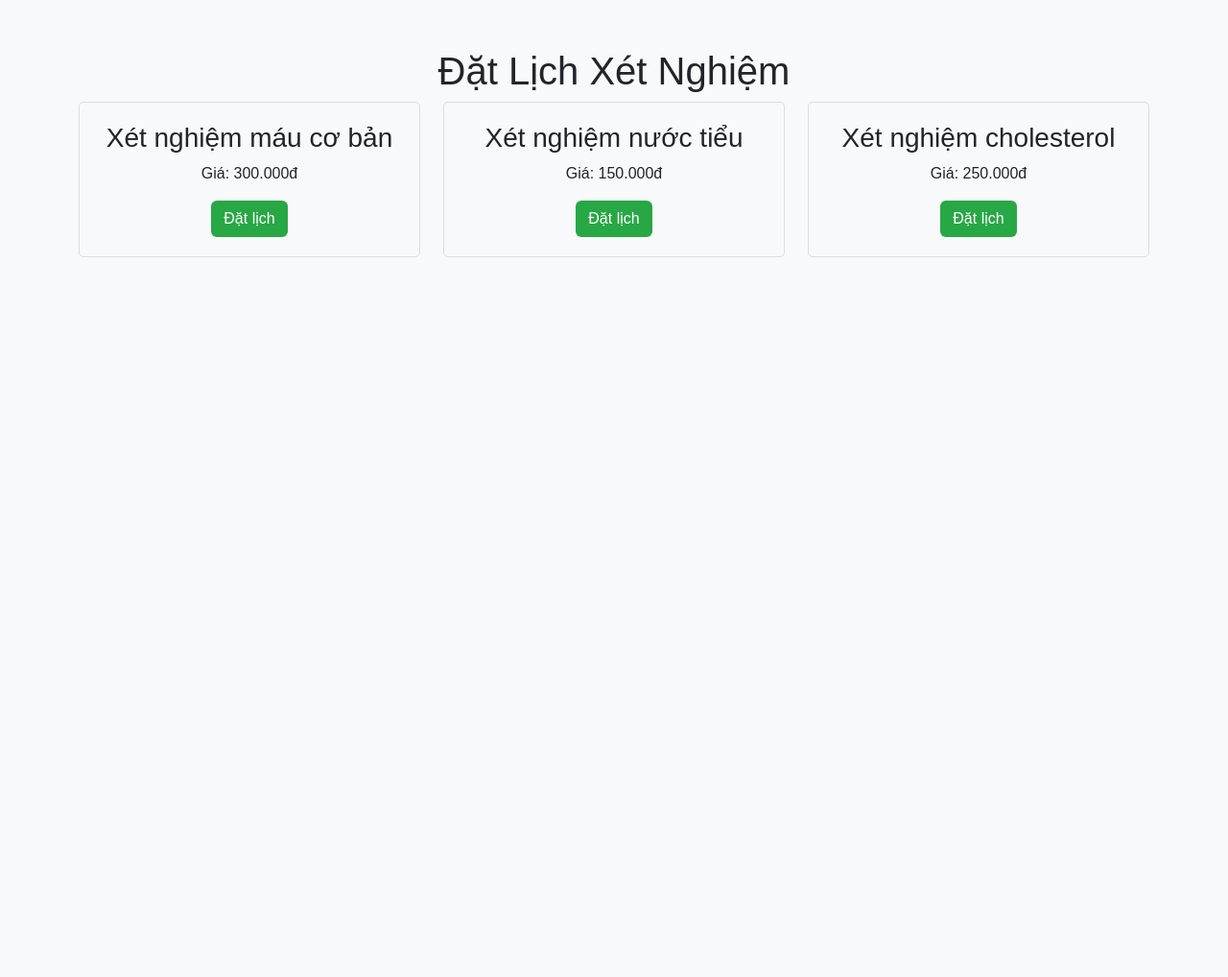
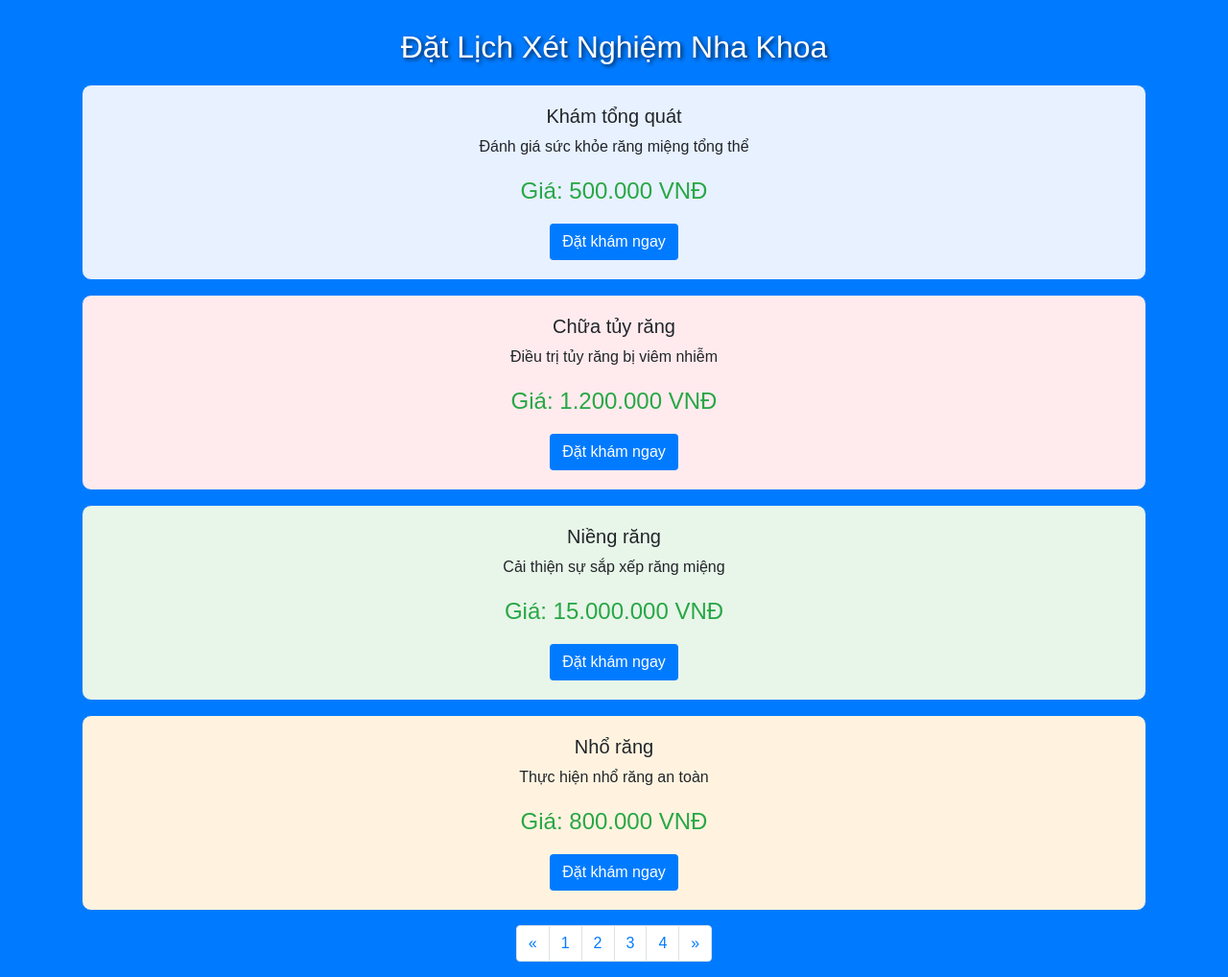
Before and after one commit to Trungdzvcl012/Nhom5, a Django app: page /datxetnghiem/ in a window 1280 px wide. Shown: the whole page at 96% size. Before the commit the page ends 268 px from the top, so only its background shows below. Run offline with Django 5.2, Linux system fonts and the light colour scheme; some libraries are stand-ins or nearby versions.

Commit message:
Update datxetnghiem.html

```diff
--- a/NhaKhoa/Web/Templates/datxetnghiem.html
+++ b/NhaKhoa/Web/Templates/datxetnghiem.html
@@ -1,102 +1,108 @@
 <!DOCTYPE html>
-<html lang="en">
+<html lang="vi">
 <head>
     <meta charset="UTF-8">
     <meta name="viewport" content="width=device-width, initial-scale=1.0">
-    <title>Đặt Lịch Xét Nghiệm</title>
-    <link href="https://cdn.jsdelivr.net/npm/bootstrap@5.3.0-alpha1/dist/css/bootstrap.min.css" rel="stylesheet">
+    <title>Đặt Lịch Xét Nghiệm Nha Khoa</title>
+    <link rel="stylesheet" href="https://stackpath.bootstrapcdn.com/bootstrap/4.5.2/css/bootstrap.min.css">
     <style>
         body {
-            background-color: #f8f9fa;
+            background-color: #007bff ;
             font-family: 'Arial', sans-serif;
         }
-
         .container {
-            margin-top: 50px;
+            margin-top: 30px;
         }
-
-        .test-card {
-            border: 1px solid #ddd;
-            border-radius: 5px;
+        .section-title {
+            text-align: center;
+            margin-bottom: 20px;
+            color: white; /* Màu chữ trắng */
+            text-shadow: 2px 2px 4px rgba(0, 0, 0, 0.7); /* Hiệu ứng đổ bóng */
+        }
+        .service-card {
+            border: 1px solid #007bff;
+            border-radius: 10px;
             padding: 20px;
-            margin-bottom: 20px;
+            margin: 15px 0;
             text-align: center;
+            transition: transform 0.2s;
         }
-
-        .btn-book {
-            background-color: #28a745; /* Màu xanh lá cho nút đặt lịch */
+        .service-card:hover {
+            transform: scale(1.03);
+        }
+        .service-price {
+            font-size: 1.5rem;
+            color: #28a745;
+        }
+        .btn-custom {
+            background-color: #007bff;
             color: white;
         }
-
-        .btn-book:hover {
-            background-color: #218838; /* Màu xanh lá đậm khi hover */
+        .bg-1 { background-color: #e7f1ff; }
+        .bg-2 { background-color: #ffebee; }
+        .bg-3 { background-color: #e8f5e9; }
+        .bg-4 { background-color: #fff3e0; }
+        .pagination {
+            justify-content: center;
         }
     </style>
 </head>
 <body>
 
-<div class="container">
-    <h1 class="text-center">Đặt Lịch Xét Nghiệm</h1>
-    <div class="row">
-        <!-- Thông tin xét nghiệm 1 -->
-        <div class="col-md-4">
-            <div class="test-card">
-                <h3>Xét nghiệm máu cơ bản</h3>
-                <p>Giá: 300.000đ</p>
-                <button class="btn btn-book" data-bs-toggle="modal" data-bs-target="#bookingModal">Đặt lịch</button>
-            </div>
+    <div class="container">
+        <h2 class="section-title">Đặt Lịch Xét Nghiệm Nha Khoa</h2>
+
+        <div class="service-card bg-1">
+            <h5>Khám tổng quát</h5>
+            <p>Đánh giá sức khỏe răng miệng tổng thể</p>
+            <p class="service-price">Giá: 500.000 VNĐ</p>
+            <button class="btn btn-custom">Đặt khám ngay</button>
         </div>
-        <!-- Thông tin xét nghiệm 2 -->
-        <div class="col-md-4">
-            <div class="test-card">
-                <h3>Xét nghiệm nước tiểu</h3>
-                <p>Giá: 150.000đ</p>
-                <button class="btn btn-book" data-bs-toggle="modal" data-bs-target="#bookingModal">Đặt lịch</button>
-            </div>
+
+        <div class="service-card bg-2">
+            <h5>Chữa tủy răng</h5>
+            <p>Điều trị tủy răng bị viêm nhiễm</p>
+            <p class="service-price">Giá: 1.200.000 VNĐ</p>
+            <button class="btn btn-custom">Đặt khám ngay</button>
         </div>
-        <!-- Thông tin xét nghiệm 3 -->
-        <div class="col-md-4">
-            <div class="test-card">
-                <h3>Xét nghiệm cholesterol</h3>
-                <p>Giá: 250.000đ</p>
-                <button class="btn btn-book" data-bs-toggle="modal" data-bs-target="#bookingModal">Đặt lịch</button>
-            </div>
+
+        <div class="service-card bg-3">
+            <h5>Niềng răng</h5>
+            <p>Cải thiện sự sắp xếp răng miệng</p>
+            <p class="service-price">Giá: 15.000.000 VNĐ</p>
+            <button class="btn btn-custom">Đặt khám ngay</button>
         </div>
+
+        <div class="service-card bg-4">
+            <h5>Nhổ răng</h5>
+            <p>Thực hiện nhổ răng an toàn</p>
+            <p class="service-price">Giá: 800.000 VNĐ</p>
+            <button class="btn btn-custom">Đặt khám ngay</button>
+        </div>
+
+        <!-- Phần chuyển hướng trang -->
+        <nav aria-label="Page navigation">
+            <ul class="pagination">
+                <li class="page-item">
+                    <a class="page-link" href="#" aria-label="Previous">
+                        <span aria-hidden="true">&laquo;</span>
+                    </a>
+                </li>
+                <li class="page-item"><a class="page-link" href="#">1</a></li>
+                <li class="page-item"><a class="page-link" href="#">2</a></li>
+                <li class="page-item"><a class="page-link" href="#">3</a></li>
+                <li class="page-item"><a class="page-link" href="#">4</a></li>
+                <li class="page-item">
+                    <a class="page-link" href="#" aria-label="Next">
+                        <span aria-hidden="true">&raquo;</span>
+                    </a>
+                </li>
+            </ul>
+        </nav>
     </div>
-</div>
 
-<!-- Modal Đặt Lịch -->
-<div class="modal fade" id="bookingModal" tabindex="-1" aria-labelledby="bookingModalLabel" aria-hidden="true">
-    <div class="modal-dialog">
-        <div class="modal-content">
-            <div class="modal-header">
-                <h5 class="modal-title" id="bookingModalLabel">Đặt Lịch Xét Nghiệm</h5>
-                <button type="button" class="btn-close" data-bs-dismiss="modal" aria-label="Close"></button>
-            </div>
-            <div class="modal-body">
-                <form>
-                    <div class="mb-3">
-                        <label for="patientName" class="form-label">Họ và tên</label>
-                        <input type="text" class="form-control" id="patientName" required>
-                    </div>
-                    <div class="mb-3">
-                        <label for="appointmentDate" class="form-label">Ngày đặt lịch</label>
-                        <input type="date" class="form-control" id="appointmentDate" required>
-                    </div>
-                    <div class="mb-3">
-                        <label for="patientPhone" class="form-label">Số điện thoại</label>
-                        <input type="tel" class="form-control" id="patientPhone" required>
-                    </div>
-                </form>
-            </div>
-            <div class="modal-footer">
-                <button type="button" class="btn btn-secondary" data-bs-dismiss="modal">Đóng</button>
-                <button type="button" class="btn btn-primary">Xác nhận đặt lịch</button>
-            </div>
-        </div>
-    </div>
-</div>
-
-<script src="https://cdn.jsdelivr.net/npm/bootstrap@5.3.0-alpha1/dist/js/bootstrap.bundle.min.js"></script>
+    <script src="https://code.jquery.com/jquery-3.5.1.slim.min.js"></script>
+    <script src="https://cdn.jsdelivr.net/npm/@popperjs/core@2.9.2/dist/umd/popper.min.js"></script>
+    <script src="https://stackpath.bootstrapcdn.com/bootstrap/4.5.2/js/bootstrap.min.js"></script>
 </body>
 </html>
```
